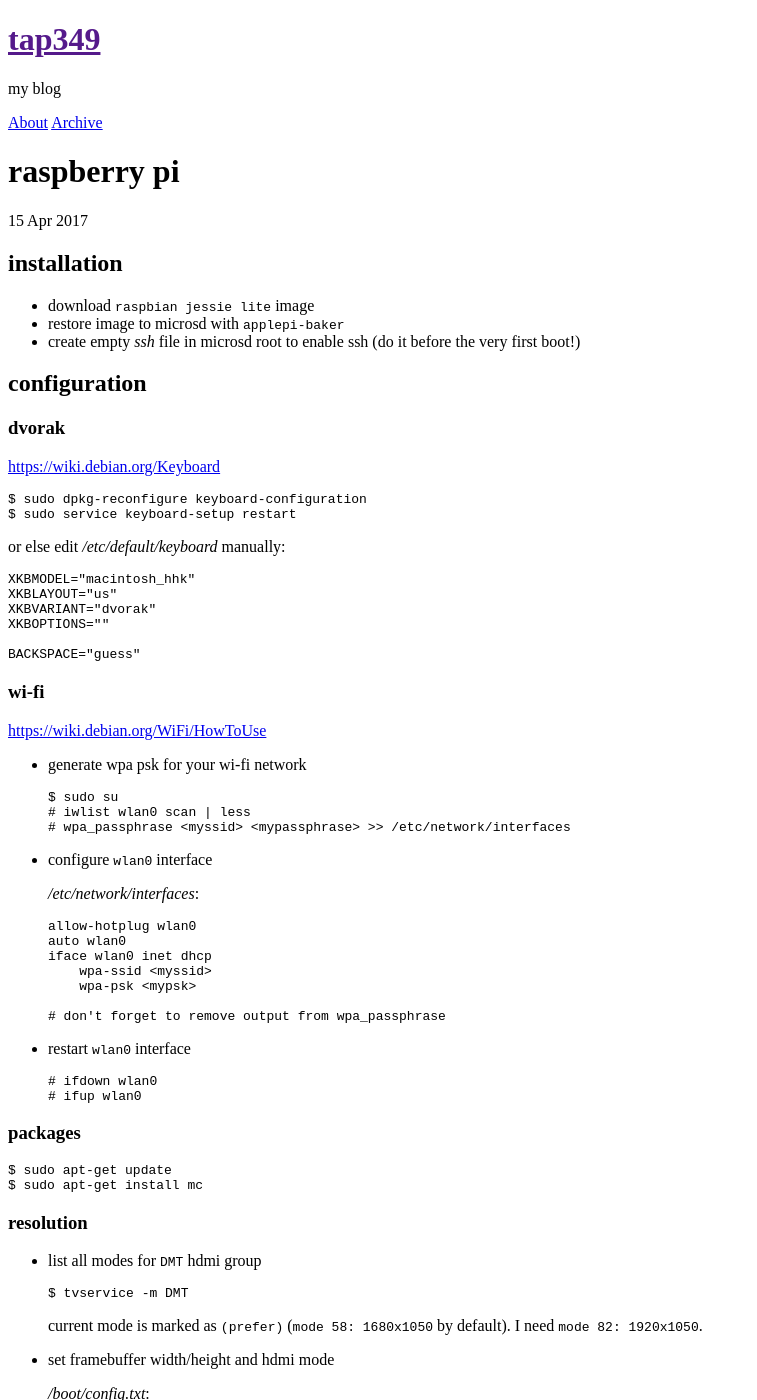
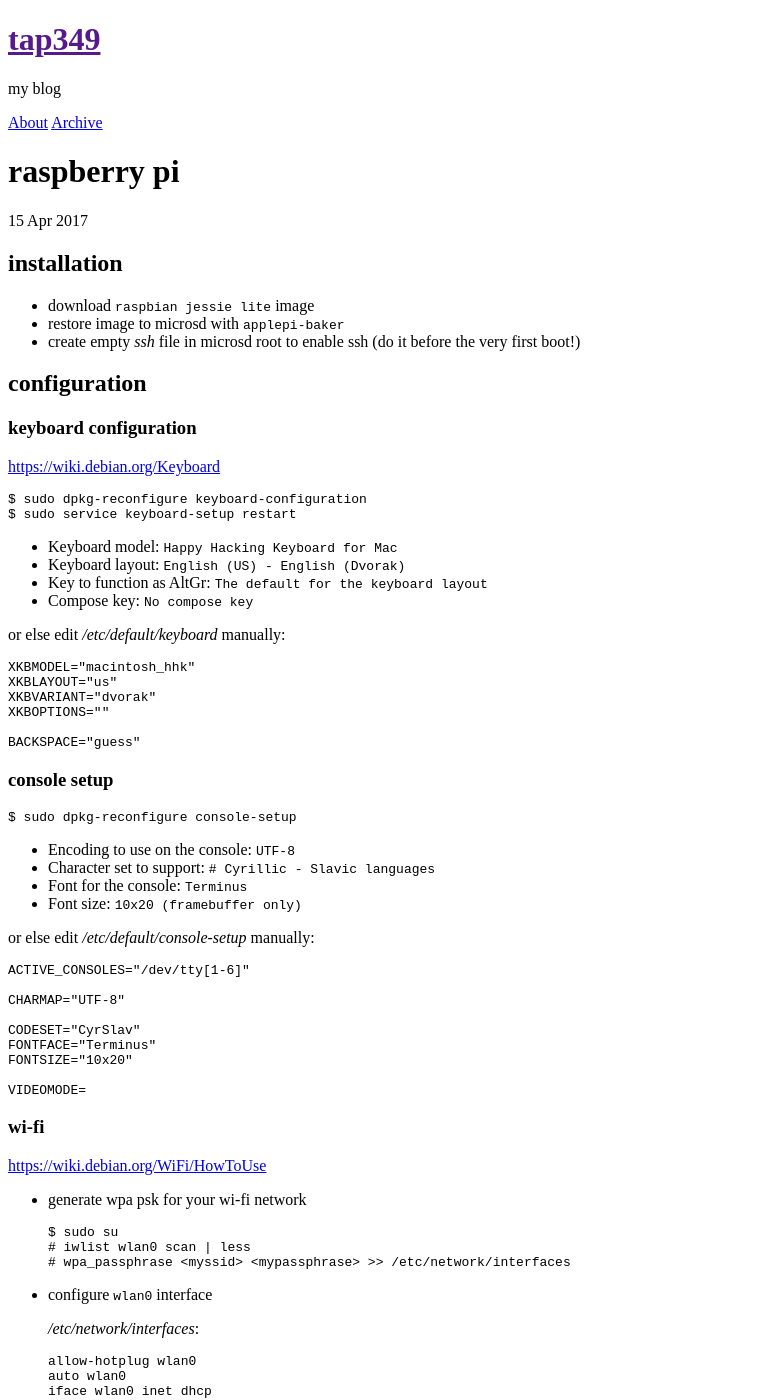
Before and after one commit to tap349/tap349.github.io, a Jekyll site: the page built from _posts/2017-04-15-raspberry-pi.md, in a window 1280 px wide and 1400 px high. Shown: the whole window, without its empty margins (0-757 px from the left). Built offline with Jekyll 4.4.1, drawn with Linux system fonts in a browser that asks for light colours.

Commit message:
update 2017-04-16_00:38:10

````diff
--- a/_posts/2017-04-15-raspberry-pi.md
+++ b/_posts/2017-04-15-raspberry-pi.md
@@ -17,7 +17,7 @@ categories: [pi]
 
 ## configuration
 
-### dvorak
+### keyboard configuration
 
 <https://wiki.debian.org/Keyboard>
 
@@ -25,6 +25,11 @@ categories: [pi]
 $ sudo dpkg-reconfigure keyboard-configuration
 $ sudo service keyboard-setup restart
 ```
+
+- Keyboard model: `Happy Hacking Keyboard for Mac`
+- Keyboard layout: `English (US) - English (Dvorak)`
+- Key to function as AltGr: `The default for the keyboard layout`
+- Compose key: `No compose key`
 
 or else edit _/etc/default/keyboard_ manually:
 
@@ -35,6 +40,31 @@ XKBVARIANT="dvorak"
 XKBOPTIONS=""
 
 BACKSPACE="guess"
+```
+
+### console setup
+
+```sh
+$ sudo dpkg-reconfigure console-setup
+```
+
+- Encoding to use on the console: `UTF-8`
+- Character set to support: `# Cyrillic - Slavic languages`
+- Font for the console: `Terminus`
+- Font size: `10x20 (framebuffer only)`
+
+or else edit _/etc/default/console-setup_ manually:
+
+```config
+ACTIVE_CONSOLES="/dev/tty[1-6]"
+
+CHARMAP="UTF-8"
+
+CODESET="CyrSlav"
+FONTFACE="Terminus"
+FONTSIZE="10x20"
+
+VIDEOMODE=
 ```
 
 ### wi-fi
````
